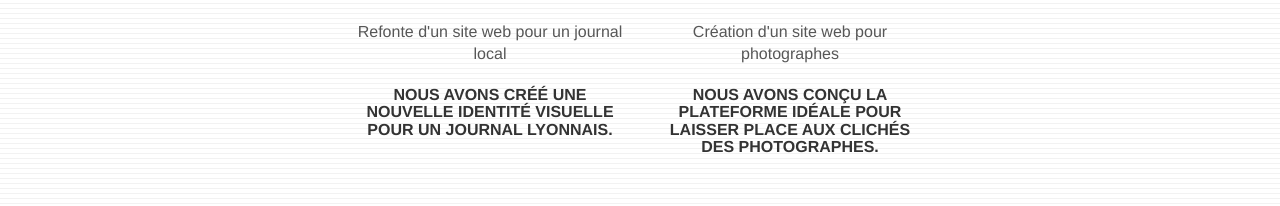
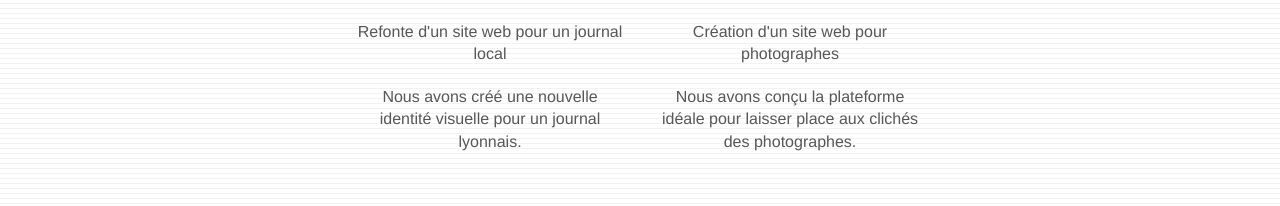
Before and after one commit to Mariefrance0502/Projet4, a plain HTML site: page index.html in a window 1280 px wide. Shown: the part 2364-2570 px from the top of the page. Drawn offline with Linux system fonts and the light colour scheme.

Commit message:
modifications des titres

```diff
--- a/index.html
+++ b/index.html
@@ -164,18 +164,18 @@
 				<h2 class="mg-md text-center">
 					Refonte d'un site web pour un journal local
 				</h2>
-				<h3 class="text-center">
+				<p class="text-center">
 					Nous avons créé une nouvelle identité visuelle pour un journal lyonnais.
-				</h3>
+				</p>
 			</div>
 			<div class="col-sm-6">
 				<a href="#" data-lightbox="img/2.webp" data-gallery-id="gallery-1" data-caption="Création d'un site web pour photographes" data-frame="snapshot-lb"><img src="img/2.webp" class="img-responsive portfolio-thumb" alt="paris web design logo agence web meilleure agence, Création d'un site web pour photographes" /></a>
 				<h2 class="mg-md text-center">
 					Création d'un site web pour photographes
 				</h2>
-				<h3 class="text-center">
+				<p class="text-center">
 					Nous avons conçu la plateforme idéale pour laisser place aux clichés des photographes.
-				</h3>
+				</p>
 			</div>
 		</div>
 		<div class="row tight-width-whitespace portfolio-row">
```
